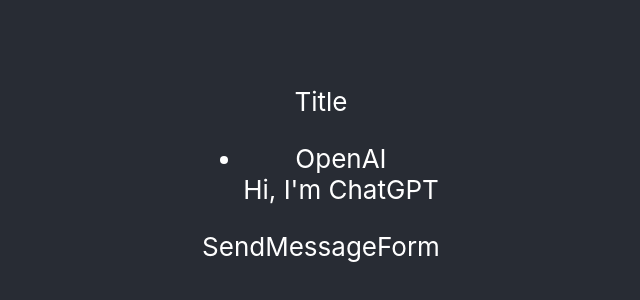
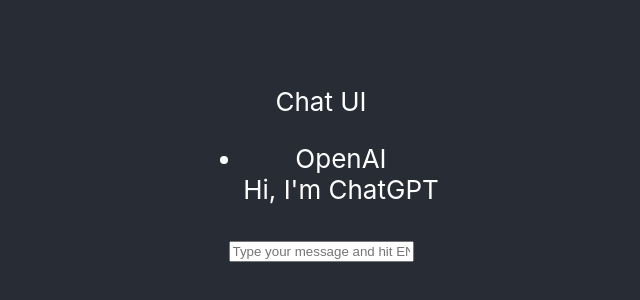
Before and after one commit to prmehta24/Conversational-Booking-Agent, a React (Create React App) app in the folder frontend/my-app/: page / in a window 1280 px wide. Shown: the part 226-526 px from the top of the page, without its empty margins (319-959 px from the left). Built offline with nearby package versions, Linux system fonts and the light colour scheme.

Commit message:
Updated App.tsx with a MessageList component and MessageForm component. Updated README with progress.

```diff
--- a/frontend/my-app/src/App.tsx
+++ b/frontend/my-app/src/App.tsx
@@ -3,18 +3,27 @@
 import './App.css';
 
 function App() {
+  const [messageCount, setMessageCount] = useState(1);
   const [messages, setMessages] = useState([
     {
+      messageId: 1,
       senderId:'OpenAI',
       text: "Hi, I'm ChatGPT"
     },
   ]);
+
+  function addMessages(message:any) {
+    setMessageCount(messageCount + 1)
+    setMessages([...messages, {messageId: messageCount, senderId: 'User', text:message}])
+    console.log(messages)
+  }
+
   return (
     <div className="App">
       <header className="App-header">
         <Title/>
         <MessageList messages = {messages}/>
-        <SendMessageForm/>
+        <SendMessageForm addMessages = {addMessages}/>
       </header>
     </div>
   );
@@ -25,7 +34,7 @@
     <ul className="message-list">
         {messages.map((message: any) => {
           return (
-           <li key={message.id}>
+           <li key={message.messageId}>
              <div>
                {message.senderId}
              </div>
@@ -41,13 +50,33 @@
 
 function Title() {
   return(
-    <div>Title</div>
+    <div>Chat UI</div>
   );
 }
 
-function SendMessageForm() {
+function SendMessageForm( {addMessages} : {addMessages:any}) {
+
+  const [message, setMessage] = useState("")
+
+  function handleSubmit() {
+    addMessages(message)
+    setMessage("")
+  }
+
+  function handleChange(e:any) {
+    setMessage(e.target.value)
+  }
+
   return(
-    <div>SendMessageForm</div>
+    <form
+        onSubmit={handleSubmit}
+        className="send-message-form">
+        <input
+          onChange={handleChange}
+          value={message}
+          placeholder="Type your message and hit ENTER"
+          type="text" />
+      </form>
   );
 }
 
```
Also changed, not shown: 1 other file (tests, documents, lock files or other folders).
